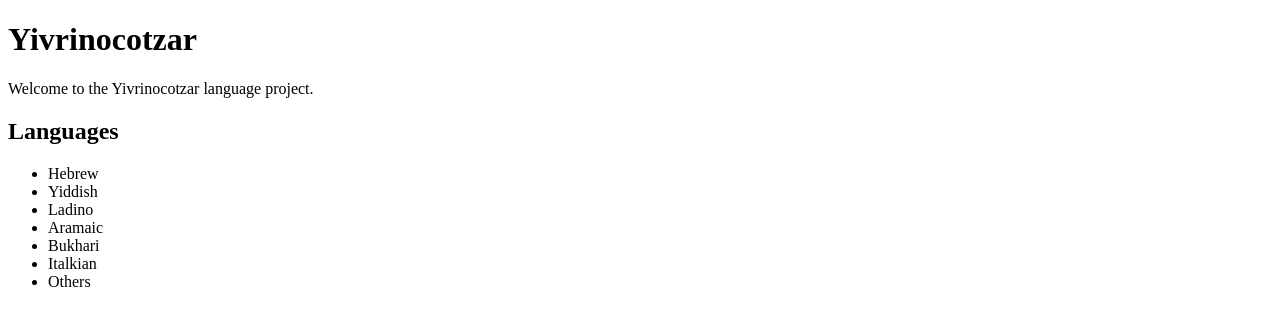
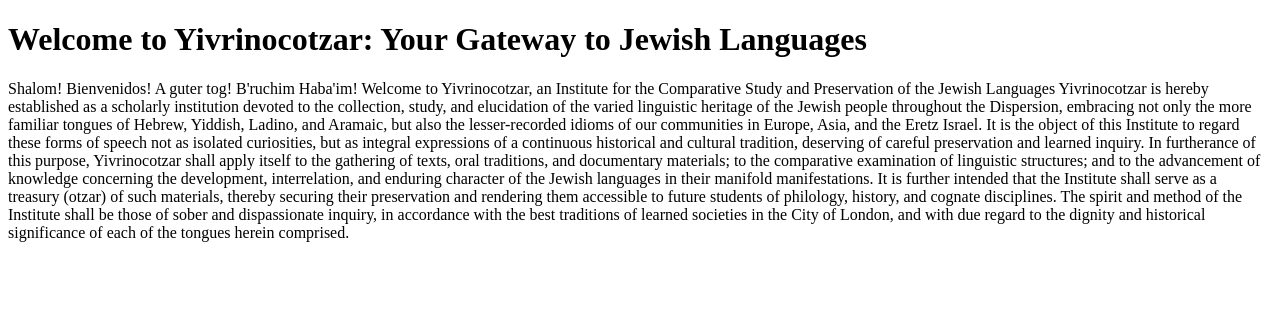
Before and after one commit to YohannDe-Farge/Yivrinocotzar, a plain HTML site: page index.html in a window 1280 px wide. Drawn offline with Linux system fonts and the light colour scheme.

Commit message:
Enhance welcome section and institute description
Updated the welcome message and added a detailed description of the Yivrinocotzar Institute's purpose and activities.

```diff
--- a/index.html
+++ b/index.html
@@ -7,21 +7,13 @@
 
 <body>
 
-<h1>Yivrinocotzar</h1>
+<h1>Welcome to Yivrinocotzar: Your Gateway to Jewish Languages </h1>
 
-<p>Welcome to the Yivrinocotzar language project.</p>
+<p> Shalom! Bienvenidos! A guter tog! B'ruchim Haba'im! Welcome to Yivrinocotzar, an Institute for the Comparative Study and Preservation of the Jewish Languages
+Yivrinocotzar is hereby established as a scholarly institution devoted to the collection, study, and elucidation of the varied linguistic heritage of the Jewish people throughout the Dispersion, embracing not only the more familiar tongues of Hebrew, Yiddish, Ladino, and Aramaic, but also the lesser-recorded idioms of our communities in Europe, Asia, and the Eretz Israel. It is the object of this Institute to regard these forms of speech not as isolated curiosities, but as integral expressions of a continuous historical and cultural tradition, deserving of careful preservation and learned inquiry.
+In furtherance of this purpose, Yivrinocotzar shall apply itself to the gathering of texts, oral traditions, and documentary materials; to the comparative examination of linguistic structures; and to the advancement of knowledge concerning the development, interrelation, and enduring character of the Jewish languages in their manifold manifestations. It is further intended that the Institute shall serve as a treasury (otzar) of such materials, thereby securing their preservation and rendering them accessible to future students of philology, history, and cognate disciplines.
+The spirit and method of the Institute shall be those of sober and dispassionate inquiry, in accordance with the best traditions of learned societies in the City of London, and with due regard to the dignity and historical significance of each of the tongues herein comprised.</p>
 
-<h2>Languages</h2>
-
-<ul>
-<li>Hebrew</li>
-<li>Yiddish</li>
-<li>Ladino</li>
-<li>Aramaic</li>
-<li>Bukhari</li>
-<li>Italkian</li>
-<li>Others</li>
-</ul>
 
 </body>
 </html>
```
